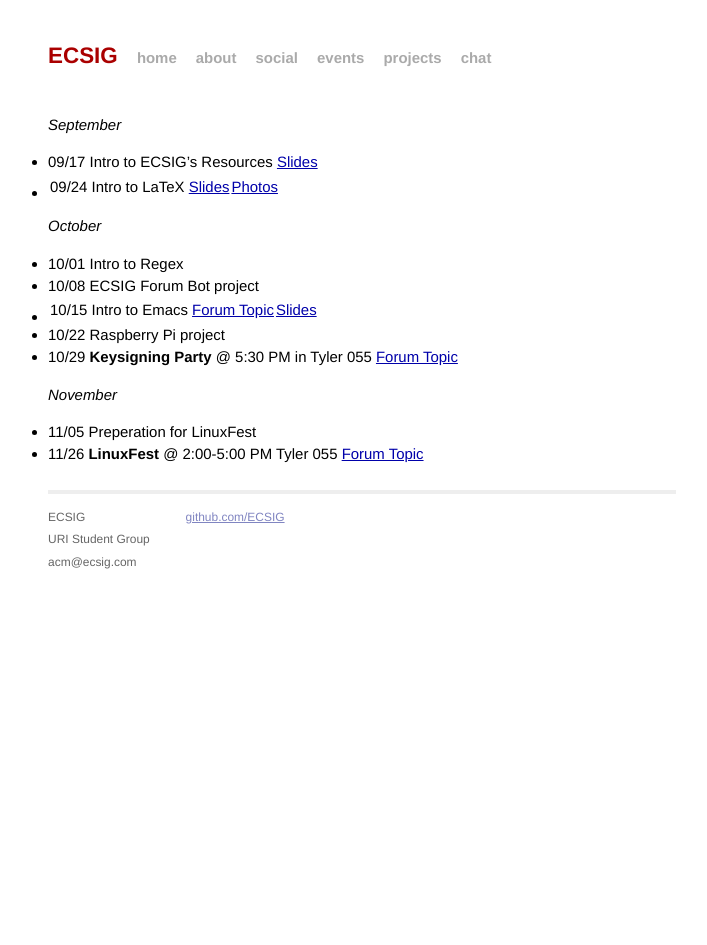
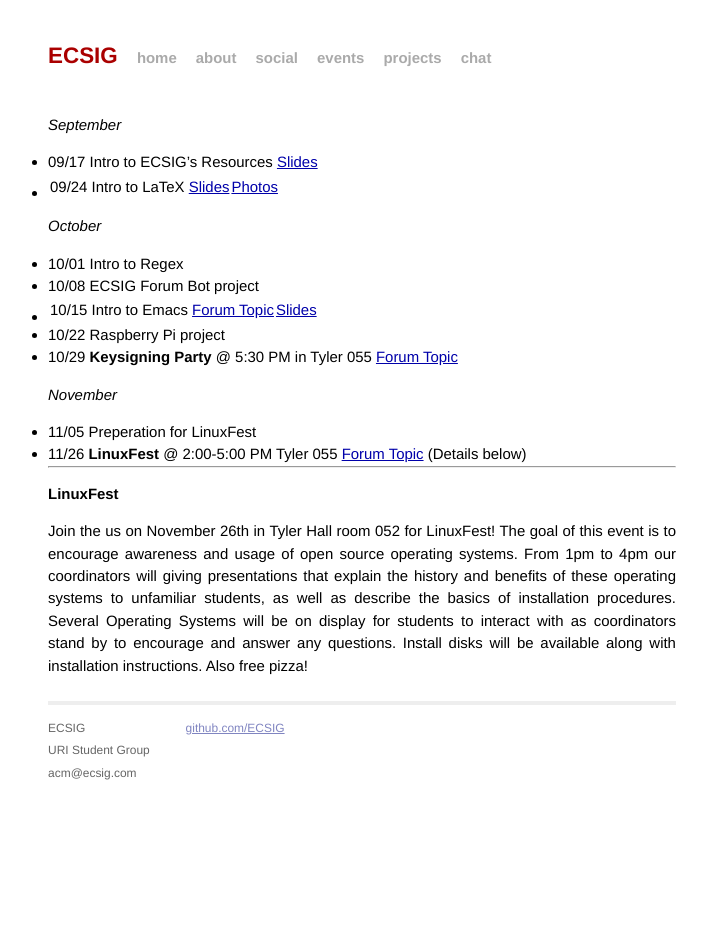
Before and after one commit to ECSIG/ecsig.com, a Jekyll site: the page built from events/index.markdown, in a window 1280 px wide. Shown: the whole page, without its empty margins (278-985 px from the left). Built offline with Jekyll 4.4.1, drawn with Linux system fonts in a browser that asks for light colours; Markdown is read by kramdown in place of the engine named in the settings.

Commit message:
Linuxfest description added.

```diff
--- a/events/index.markdown
+++ b/events/index.markdown
@@ -20,7 +20,13 @@ title:  "ESCIG Events"
 *November*
 
 - 11/05 Preperation for LinuxFest
-- 11/26 **LinuxFest** @ 2:00-5:00 PM Tyler 055 [Forum Topic][linuxfest-forums]
+- 11/26 **LinuxFest** @ 2:00-5:00 PM Tyler 055 [Forum Topic][linuxfest-forums] (Details below)
+
+----
+**LinuxFest**
+
+Join the us on November 26th in Tyler Hall room 052 for LinuxFest! The goal of this event is to encourage awareness and usage of open source operating systems. From 1pm to 4pm our coordinators will giving presentations that explain the history and benefits of these operating systems to unfamiliar students, as well as describe the basics of installation procedures. Several Operating Systems will be on display for students to interact with as coordinators stand by to encourage and answer any questions. Install disks will be available along with installation instructions.  Also free pizza!
+
 
 <!-- List latest links at the top-->
 
```
